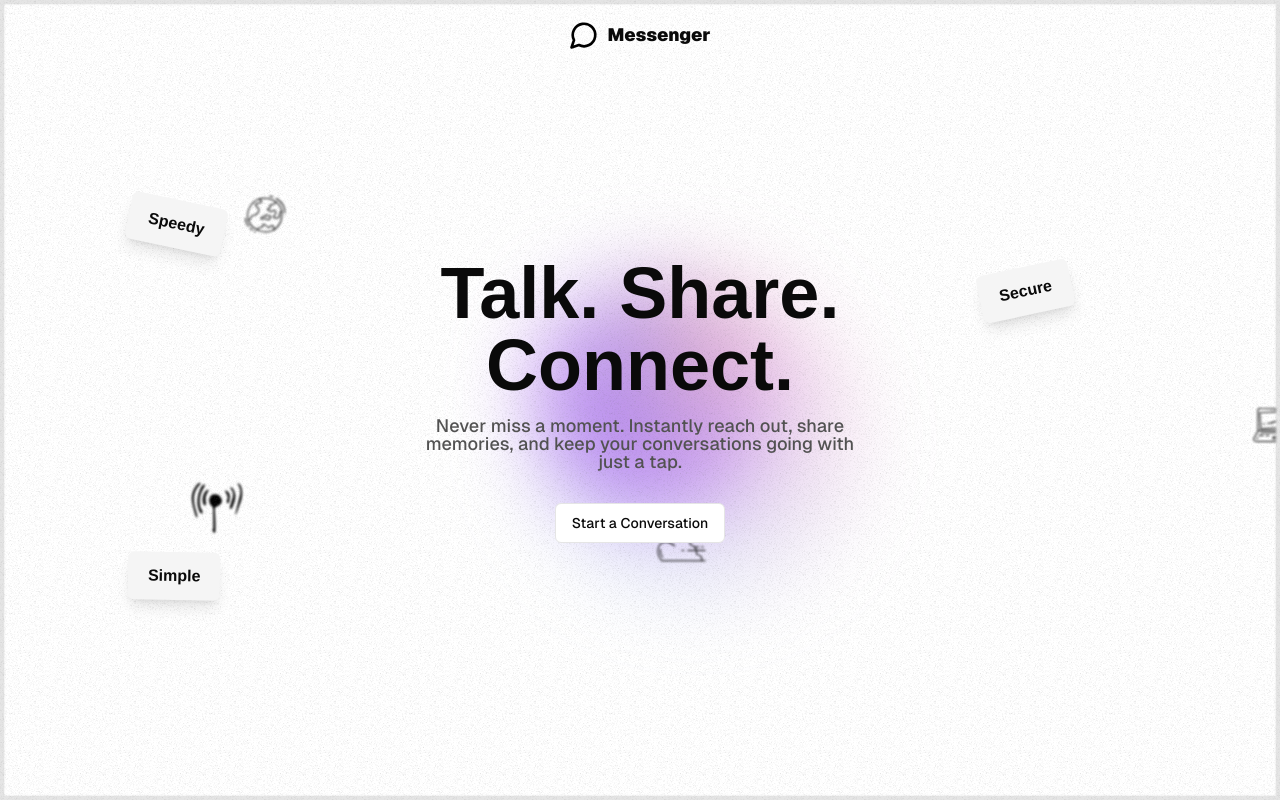
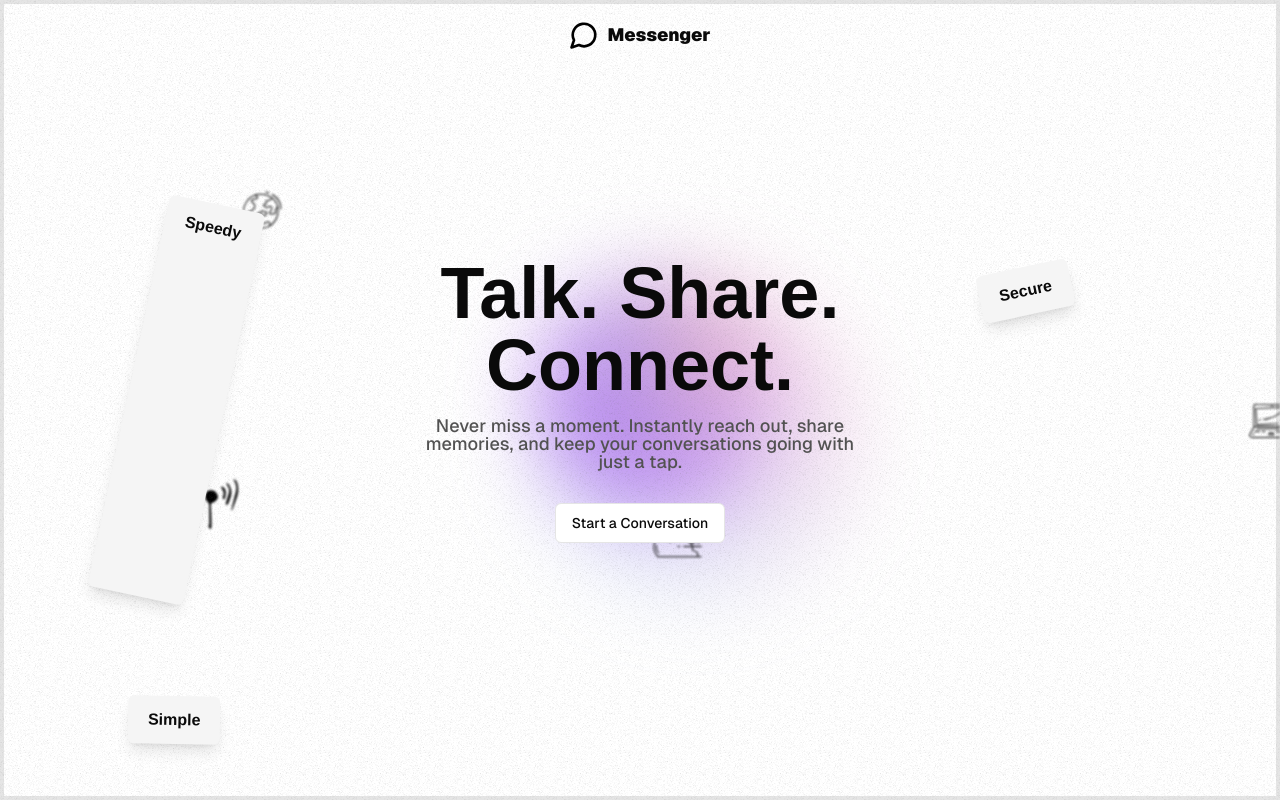
Before and after one commit to Muadh-Adekunle-Monsuru/messanger, a Next.js app: page / in a window 1280 px wide. Built offline with nearby package versions, Linux system fonts and the light colour scheme; a web font is replaced by a local one.

Commit message:
landing page update

```diff
--- a/app/Doodles.tsx
+++ b/app/Doodles.tsx
@@ -25,7 +25,7 @@ export default function Doodles() {
 		}
 	}, []);
 	return (
-		<div className='h-screen w-full absolute top-0 left-0 right-0 -z-10 border-4 flex items-center justify-center overflow-hidden blur-[1px]'>
+		<div className='h-screen w-full absolute top-0 left-0 right-0 -z-10 flex items-center justify-center overflow-hidden blur-[1px]'>
 			{[1, 2, 3, 6].map((number, index) => {
 				const top = Math.random() * (screenSize.height - 40); // Adjust for image height
 				const left = Math.random() * (screenSize.width - 40);
--- a/app/page.tsx
+++ b/app/page.tsx
@@ -24,13 +24,13 @@ export default function Home() {
 				conversations going with just a tap.
 			</p>
 
-			<div className='p-3 px-5 bg-neutral-100 shadow-lg rounded-md  font-[family-name:var(--font-londrina)] absolute top-1/4 left-32 rotate-12 select-none hover:shadow-xl'>
+			<div className='p-3 px-5 bg-neutral-100 shadow-lg rounded-md  font-[family-name:var(--font-londrina)] absolute bottom-1/4 left-2 md:top-1/4 md:left-32 rotate-12 select-none hover:shadow-xl'>
 				<p className='font-bold'>Speedy</p>
 			</div>
-			<div className='p-3 px-5 bg-neutral-100 shadow-lg rounded-md  font-[family-name:var(--font-londrina)] absolute top-1/3 right-52 -rotate-12 select-none hover:shadow-xl'>
+			<div className='p-3 px-5 bg-neutral-100 shadow-lg rounded-md  font-[family-name:var(--font-londrina)] absolute top-20 md:top-1/3 right-52 -rotate-12 select-none hover:shadow-xl'>
 				<p className='font-bold'>Secure</p>
 			</div>
-			<div className='p-3 px-5 bg-neutral-100 shadow-lg rounded-md  font-[family-name:var(--font-londrina)] absolute bottom-1/4 left-32 rotate-1 select-none hover:shadow-xl'>
+			<div className='p-3 px-5 bg-neutral-100 shadow-lg rounded-md  font-[family-name:var(--font-londrina)] absolute bottom-14 left-1/2 md:left-32 rotate-1 select-none hover:shadow-xl'>
 				<p className='font-semibold'>Simple</p>
 			</div>
 			<Button
```
